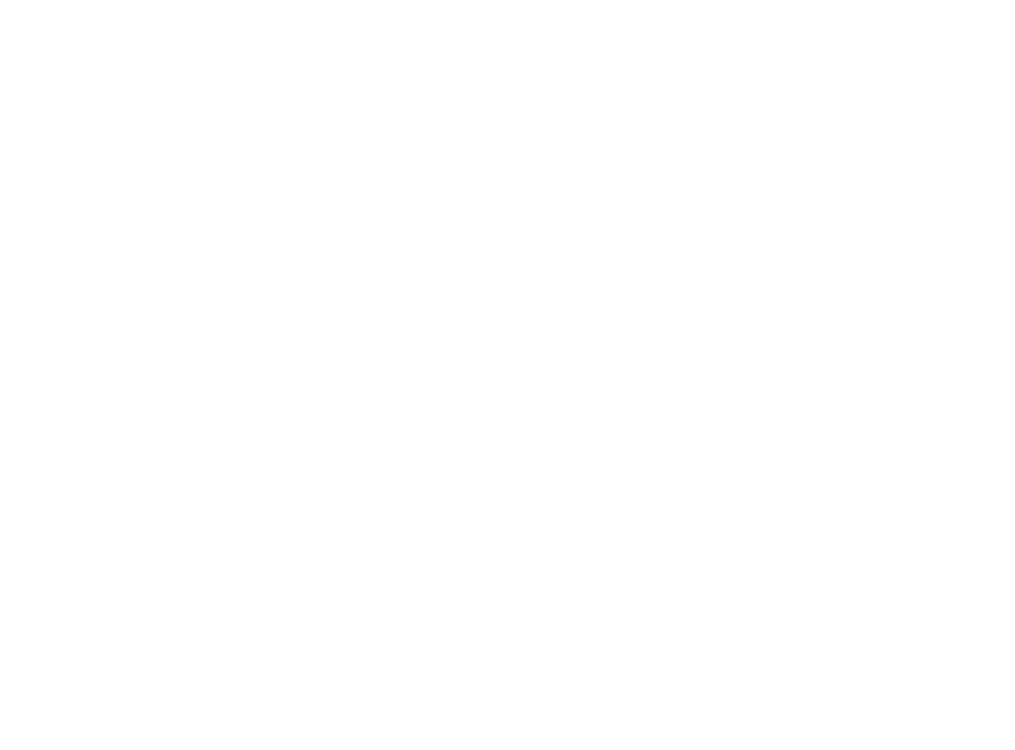
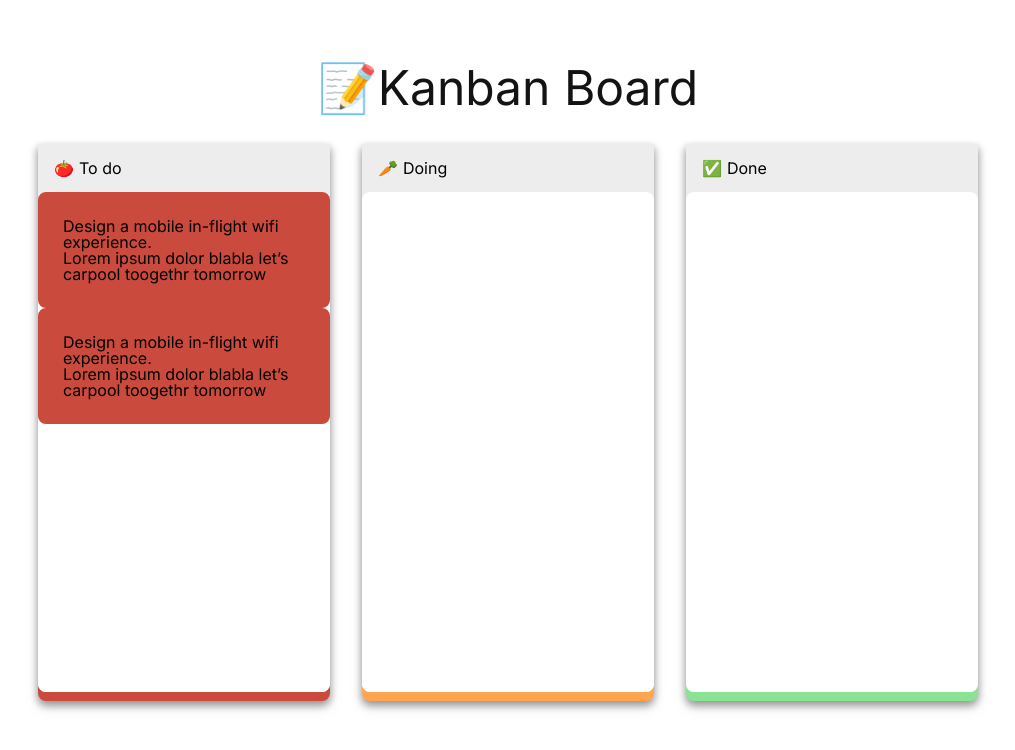
Before and after one commit to setupedf/React-Kanban-Portfolio, a React (Create React App) app: page / in a window 1280 px wide. Shown: the top 750 px of the page, without its empty margins (132-1147 px from the left). Built offline with nearby package versions, Linux system fonts and the light colour scheme.

Commit message:
written some code, styles and markup

```diff
--- a/package.json
+++ b/package.json
@@ -7,8 +7,10 @@
     "@testing-library/react": "^13.4.0",
     "@testing-library/user-event": "^13.5.0",
     "react": "^18.2.0",
+    "react-beautiful-dnd": "^13.1.1",
     "react-dom": "^18.2.0",
     "react-scripts": "5.0.1",
+    "reset-css": "^5.0.1",
     "web-vitals": "^2.1.4"
   },
   "scripts": {
--- a/public/index.html
+++ b/public/index.html
@@ -10,6 +10,11 @@
       content="Web site created using create-react-app"
     />
     <link rel="apple-touch-icon" href="%PUBLIC_URL%/logo192.png" />
+
+    <link rel="preconnect" href="https://fonts.googleapis.com">
+    <link rel="preconnect" href="https://fonts.gstatic.com" crossorigin>
+    <link href="https://fonts.googleapis.com/css2?family=Inter:wght@100;200;300;400;500;600;700;800;900&display=swap" rel="stylesheet">
+
     <!--
       manifest.json provides metadata used when your web app is installed on a
       user's mobile device or desktop. See https://developers.google.com/web/fundamentals/web-app-manifest/
--- a/src/App.css
+++ /dev/null
@@ -1,38 +0,0 @@
-.App {
-  text-align: center;
-}
-
-.App-logo {
-  height: 40vmin;
-  pointer-events: none;
-}
-
-@media (prefers-reduced-motion: no-preference) {
-  .App-logo {
-    animation: App-logo-spin infinite 20s linear;
-  }
-}
-
-.App-header {
-  background-color: #282c34;
-  min-height: 100vh;
-  display: flex;
-  flex-direction: column;
-  align-items: center;
-  justify-content: center;
-  font-size: calc(10px + 2vmin);
-  color: white;
-}
-
-.App-link {
-  color: #61dafb;
-}
-
-@keyframes App-logo-spin {
-  from {
-    transform: rotate(0deg);
-  }
-  to {
-    transform: rotate(360deg);
-  }
-}
--- a/src/App.js
+++ b/src/App.js
@@ -1,11 +1,89 @@
+
+
+// Importing packages
+import { DragDropContext } from 'react-beautiful-dnd';
+import 'reset-css'
 
 // Importing styles
-import './App.css';
+import './styles/styles.css';
+
+// Importing components
+import DroppableColumn from './Droppable';
+
+// Droppable and draggable data
+let data = {
+  columns: [
+    {
+      index: 1,
+      icon: '🍅',
+      title: 'To do',
+      tasks: [
+        {
+          index: 1,
+          id: 1,
+          text: 'Design a mobile in-flight wifi experience.',
+          footer: 'Lorem ipsum dolor blabla let’s carpool toogethr tomorrow'
+        },
+        {
+          index: 2,
+          id: 2,
+          text: 'Design a mobile in-flight wifi experience.',
+          footer: 'Lorem ipsum dolor blabla let’s carpool toogethr tomorrow'
+        }
+      ]
+    },
+    {
+      index: 2,
+      icon: '🥕',
+      title: 'Doing',
+    },
+    {
+      index: 3,
+      icon: '✅',
+      title: 'Done',
+    },
+  ]
+}
 
 function App() {
+
+  function onDragEnd() {
+    console.log('onDragEnd')
+  }
+
   return (
     <div className="App">
+      <div className="container">
+        <header className="App-header">
+          <span className="App-header-title"><span className="App-hader-text">📝</span>Kanban Board</span>
+        </header>
 
+        <main className="App-main">
+
+          {/* Declaring Dnd-able part of the site and passing
+              a function required when a draging ends*/}
+          <DragDropContext onDragEnd={onDragEnd}>
+              {
+
+                // Mapping over all columns in the data list
+                data.columns.map(column => {
+                  return(
+                    <div className="App-main-column" key={column.index}>
+                      <div className="App-main-column-title">
+                          <span className="App-main-column-title-icon">{column.icon}</span>
+                          {column.title}
+                      </div>
+
+                      {/* Passing column data through props */}
+                      <DroppableColumn index={column.index} tasks={column.tasks}/>
+                    </div>
+
+                  )
+                })
+              }
+          </DragDropContext>
+        </main>
+      </div>
     </div>
   );
 }
--- /dev/null
+++ b/src/Draggable.jsx
@@ -0,0 +1,40 @@
+import React from "react";
+
+// Importing packages
+import { Draggable } from 'react-beautiful-dnd';
+
+function DraggableItem(props) {
+
+    return (
+
+        <Draggable draggableId={`draggable${props.task.id}`} index={props.task.index}>
+            {
+                (provided) => {
+
+                    return (
+                        <div className="App-main-column-body-item" ref={provided.innerRef}
+                        {...provided.draggableProps} {...provided.dragHandleProps}
+                        >
+                            <div className="App-main-column-body-item-main">
+                                <div className="App-main-column-body-item-main-icon">
+
+                                </div>
+                                <div className="App-main-column-body-item-main-text">
+                                    {props.task.text}
+                                </div>
+                                <div className="App-main-column-body-item-main-footer">
+                                    {props.task.footer}
+                                </div>
+                            </div>
+
+                            <div className="App-main-column-body-item-sidebar"></div>
+                        </div>
+                    )
+                }
+            }
+
+        </Draggable>
+    )
+}
+
+export default DraggableItem
--- /dev/null
+++ b/src/Droppable.jsx
@@ -0,0 +1,48 @@
+import React from "react";
+
+// Importing packages
+import { Droppable } from 'react-beautiful-dnd';
+
+// Importing components
+import DraggableItem from "./Draggable";
+
+
+function DroppableColumn(props) {
+
+    return (
+        <Droppable droppableId={`droppable-${props.index}`}>
+            {
+                (provided) => {
+                    if (props.tasks) {
+
+                        return (
+                            <div className="App-main-column-body" ref={provided.innerRef} {...provided.droppableProps}>
+                                {
+                                    props.tasks.map(task => {
+                                        return (
+                                            <DraggableItem task={task} key={task.id}/>
+                                        )
+                                    })
+                                }
+
+                                {/* Providing additional space for draggable elements */}
+                                {provided.placeholder}
+                            </div>
+                        )
+                    }
+                    else {
+                        return (
+                            <div className="App-main-column-body" ref={provided.innerRef} {...provided.droppableProps}>
+                                {/* Providing additional space for draggable elements */}
+                                {provided.placeholder}
+                            </div>
+                        )
+                    }
+
+                }
+            }
+        </Droppable>
+    )
+}
+
+export default DroppableColumn
--- a/src/index.js
+++ b/src/index.js
@@ -10,7 +10,5 @@
 
 const root = ReactDOM.createRoot(document.getElementById('root'));
 root.render(
-  <React.StrictMode>
-    <App />
-  </React.StrictMode>
+  <App />
 );
--- /dev/null
+++ b/src/styles/parts/global.css
@@ -0,0 +1,13 @@
+*, *::after, *::before {
+    box-sizing: border-box;
+}
+
+body {
+    min-width: 280px;
+    font-family: 'Inter', sans-serif;
+}
+
+.container {
+    max-width: 940px;
+    margin: 0 auto;
+}
--- /dev/null
+++ b/src/styles/parts/header.css
@@ -0,0 +1,12 @@
+.App-header {
+    display: flex;
+    justify-content: center;
+}
+
+.App-header-title {
+    font-weight: 400;
+    font-size: 48px;
+    line-height: 67px;
+    color: #131313;
+    padding: 54px 0 23px 0;
+}
--- /dev/null
+++ b/src/styles/parts/main.css
@@ -0,0 +1,53 @@
+.App-main {
+    display: grid;
+    column-gap: 32px;
+    grid-template-columns: 1fr 1fr 1fr;
+    filter: drop-shadow(0px 4px 4px rgba(0, 0, 0, 0.25)) drop-shadow(0px 4px 4px rgba(0, 0, 0, 0.25));
+}
+
+.App-main-column {
+    /* border: 1px solid #EDEDED; */
+    background: #EDEDED;
+    border-radius: 8px;
+}
+
+.App-main-column:nth-child(1) {
+    box-shadow: 0px 9px 0px #CA4A3D;
+}
+
+.App-main-column:nth-child(2) {
+    box-shadow: 0px 9px 0px #FFA550;
+}
+
+.App-main-column:nth-child(3) {
+    box-shadow: 0px 9px 0px #89E392;
+}
+
+.App-main-column-title {
+    background: #EDEDED;
+    padding: 16px;
+}
+
+.App-main-column-title-icon {
+    margin-right: 5px;
+}
+
+.App-main-column-body {
+    height: 500px;
+    background: #FFFFFF;
+    border-radius: 8px;
+}
+
+.App-main-column-body-item {
+    padding: 24px 32px 24px 23px;
+    border-radius: 8px;
+}
+
+.App-main-column-body-item {
+    user-select: none;
+}
+
+.App-main-column:nth-child(1) .App-main-column-body-item{
+    background: #CA4A3D;
+    border: 2px solid #CA4A3D;
+}
--- /dev/null
+++ b/src/styles/styles.css
@@ -0,0 +1,3 @@
+@import url('./parts/global.css');
+@import url('./parts/header.css');
+@import url('./parts/main.css');
```
Also changed, not shown: 1 other file (tests, documents, lock files or other folders).
